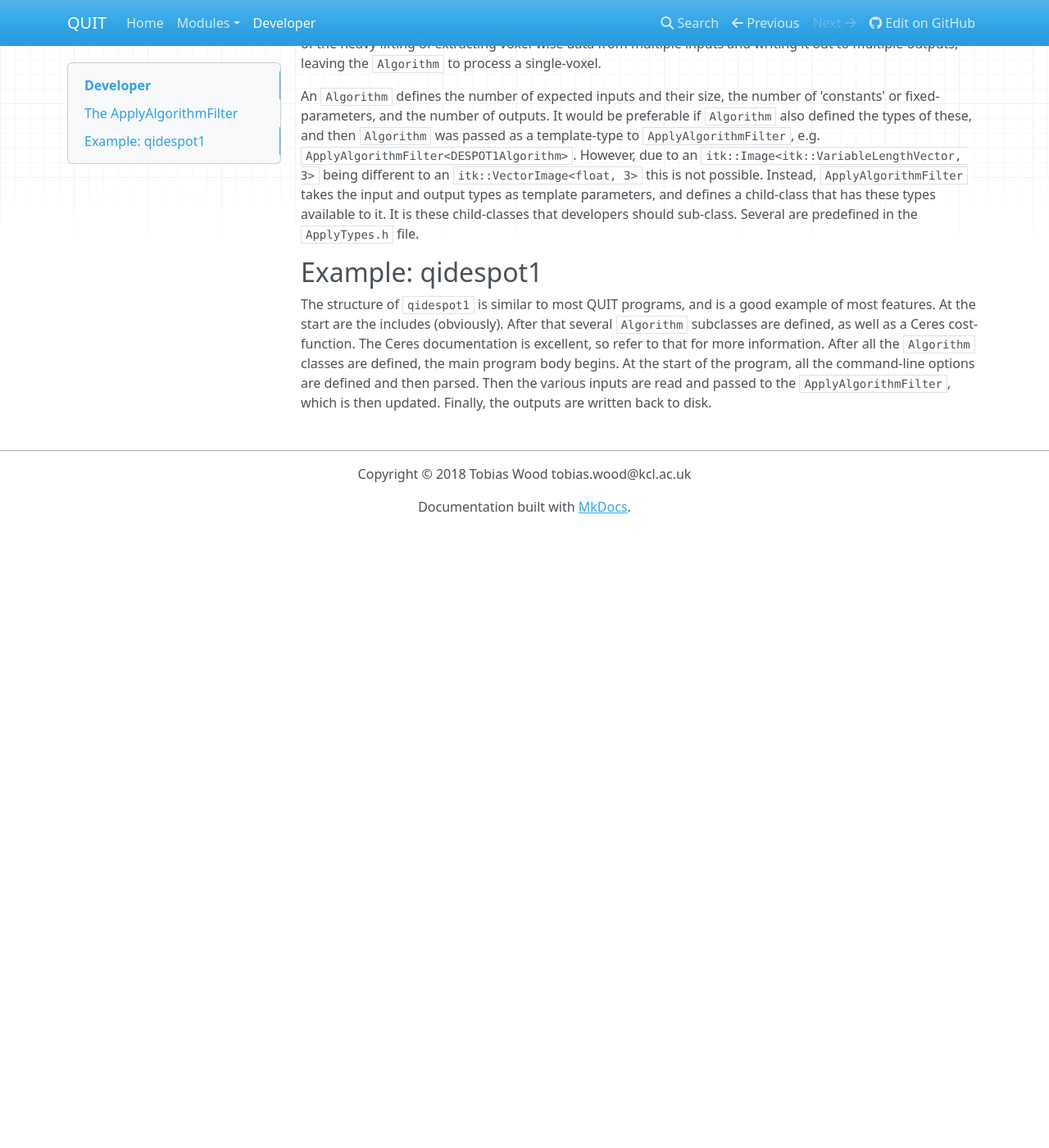
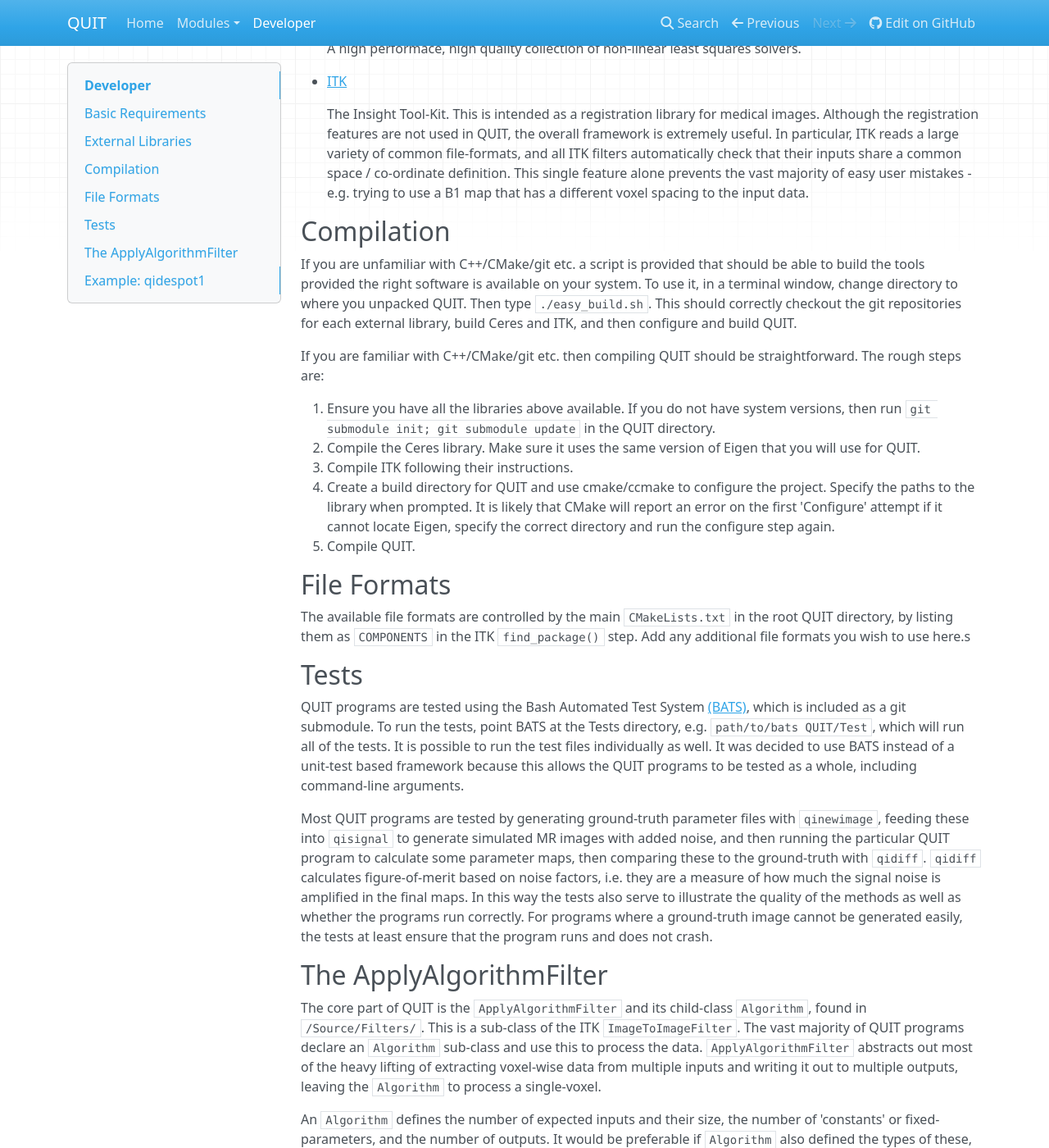
Before and after one commit to spinicist/QUIT, an MkDocs documentation site: the page built from Docs/Developer.md, in a window 1280 px wide and 1400 px high, scrolled down 860 px. Shown: the whole window at 82% size. Built offline with MkDocs 1.6.1, drawn with Linux system fonts in a browser that asks for light colours; nearby versions of some CDN libraries; old or Windows-style settings are respelled for this version of MkDocs; before the commit the page ends 1506 px from its top, so only the background shows below that; some of the changed text lies outside the part shown.

```diff
--- a/Docs/Developer.md
+++ b/Docs/Developer.md
@@ -1,8 +1,17 @@
 # Developer
 
-Below are a few introductory notes for anyone who might be interested in contributing to QUIT. Although I hope that most QUIT code is fairly clear, the following is provided to give a high-level overview of how most QUIT programs are structured.
+Below are a few introductory notes for anyone who wants to compile QUIT from source or might be interested in contributing to QUIT. Although I hope that most QUIT code is fairly clear, the following is provided to give a high-level overview of how most QUIT programs are structured.
 
-QUIT is built using several C++ libraries. These are:
+## Basic Requirements
+
+1. A C++11 compliant compiler (GCC 4.8.0+, Clang 3.1+)
+2. CMake version 3.2 or higher (http://www.cmake.org)
+
+WARNING - You will require a recent compiler for DESPOT as it uses C++11 features. GCC 4.8.0 is a MINIMUM as earlier versions do not support C++11 threads - however you will not be able to build the `Stats` module without GCC 5.0.0 or later. Clang 3.1 will also work. You can find out the version of your system gcc by running `gcc -v`.
+
+## External Libraries
+
+QUIT is built using several C++ libraries. These are currently included in the project as git submodules. The easiest way to initialise these is with the `easy_build.sh` script. However, if you are already have some of them available you may wish to not run the script and instead configure them yourself. This is discussed further below. The libraries are:
 
 - [Args](http://github.com/taywee/args)
 
@@ -24,6 +33,28 @@ QUIT is built using several C++ libraries. These are:
 
     The Insight Tool-Kit. This is intended as a registration library for medical images. Although the registration features are not used in QUIT, the overall framework is extremely useful. In particular, ITK reads a large variety of common file-formats, and all ITK filters automatically check that their inputs share a common space / co-ordinate definition. This single feature alone prevents the vast majority of easy user mistakes - e.g. trying to use a B1 map that has a different voxel spacing to the input data.
 
+## Compilation
+
+If you are unfamiliar with C++/CMake/git etc. a script is provided that should be able to build the tools provided the right software is available on your system. To use it, in a terminal window, change directory to where you unpacked QUIT. Then type `./easy_build.sh`. This should correctly checkout the git repositories for each external library, build Ceres and ITK, and then configure and build QUIT.
+
+If you are familiar with C++/CMake/git etc. then compiling QUIT should be straightforward. The rough steps are:
+
+1. Ensure you have all the libraries above available. If you do not have system versions, then run `git submodule init; git submodule update` in the QUIT directory.
+2. Compile the Ceres library. Make sure it uses the same version of Eigen that you will use for QUIT.
+3. Compile ITK following their instructions.
+4. Create a build directory for QUIT and use cmake/ccmake to configure the project. Specify the paths to the library when prompted. It is likely that CMake will report an error on the first 'Configure' attempt if it cannot locate Eigen, specify the correct directory and run the configure step again.
+5. Compile QUIT.
+
+## File Formats
+
+The available file formats are controlled by the main `CMakeLists.txt` in the root QUIT directory, by listing them as `COMPONENTS` in the ITK `find_package()` step. Add any additional file formats you wish to use here.s
+
+## Tests
+
+QUIT programs are tested using the Bash Automated Test System [(BATS)](http://github.com/bats-core/bats-core), which is included as a git submodule. To run the tests, point BATS at the Tests directory, e.g. `path/to/bats QUIT/Test`, which will run all of the tests. It is possible to run the test files individually as well. It was decided to use BATS instead of a unit-test based framework because this allows the QUIT programs to be tested as a whole, including command-line arguments.
+
+Most QUIT programs are tested by generating ground-truth parameter files with `qinewimage`, feeding these into `qisignal` to generate simulated MR images with added noise, and then running the particular QUIT program to calculate some parameter maps, then comparing these to the ground-truth with `qidiff`. `qidiff` calculates figure-of-merit based on noise factors, i.e. they are a measure of how much the signal noise is amplified in the final maps. In this way the tests also serve to illustrate the quality of the methods as well as whether the programs run correctly. For programs where a ground-truth image cannot be generated easily, the tests at least ensure that the program runs and does not crash.
+
 ## The ApplyAlgorithmFilter
 
 The core part of QUIT is the `ApplyAlgorithmFilter` and its child-class `Algorithm`, found in `/Source/Filters/`. This is a sub-class of the ITK `ImageToImageFilter`. The vast majority of QUIT programs declare an `Algorithm` sub-class and use this to process the data. `ApplyAlgorithmFilter` abstracts out most of the heavy lifting of extracting voxel-wise data from multiple inputs and writing it out to multiple outputs, leaving the `Algorithm` to process a single-voxel.
--- a/mkdocs.yml
+++ b/mkdocs.yml
@@ -1,6 +1,7 @@
 site_name: QUIT
 site_description: Documentation for the QUantitative Imaging Tools
-repo_url: https://github.com/spinicist/quit
+site_url: https://spinicist.github.io/QUIT
+repo_url: https://github.com/spinicist/QUIT
 
 docs_dir: Docs
 theme: mkdocs
```
Also changed, not shown: .travis.yml (+18 -0 lines), Docs/index.md (+6 -16 lines), Paper/paper.md (added, +27 -0 lines), README.md (+14 -92 lines), paper.md (deleted, +0 -68 lines), 3 other files.
